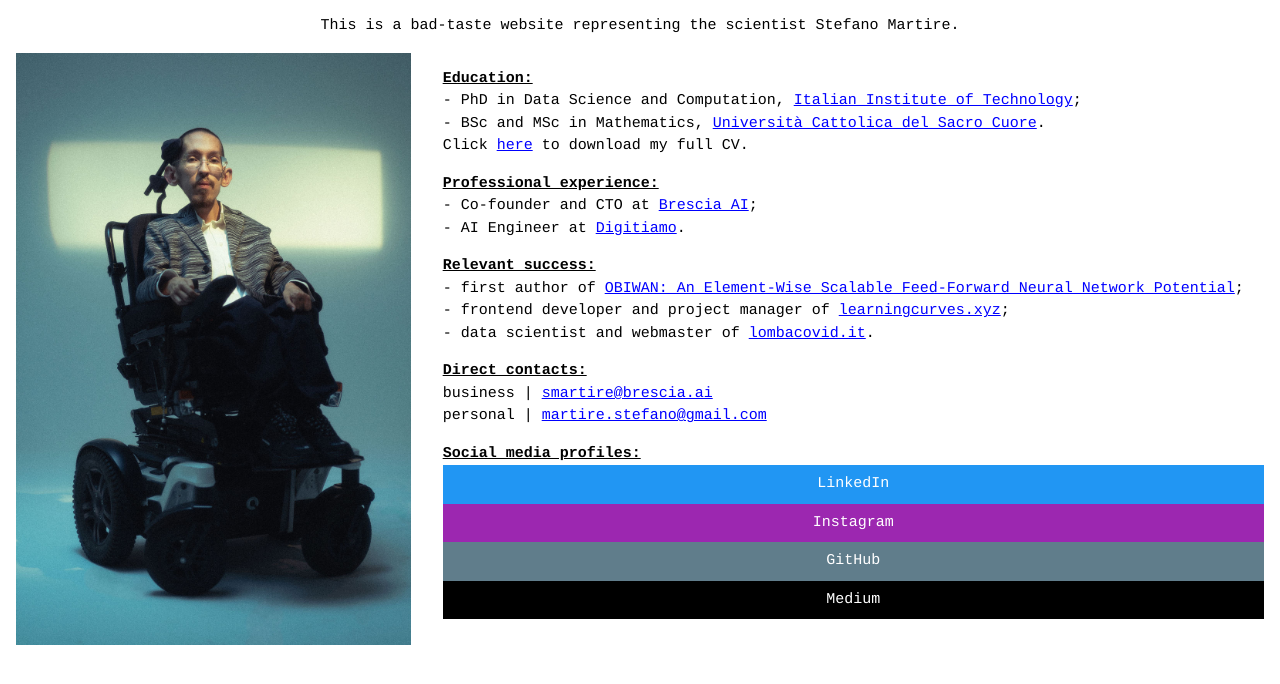
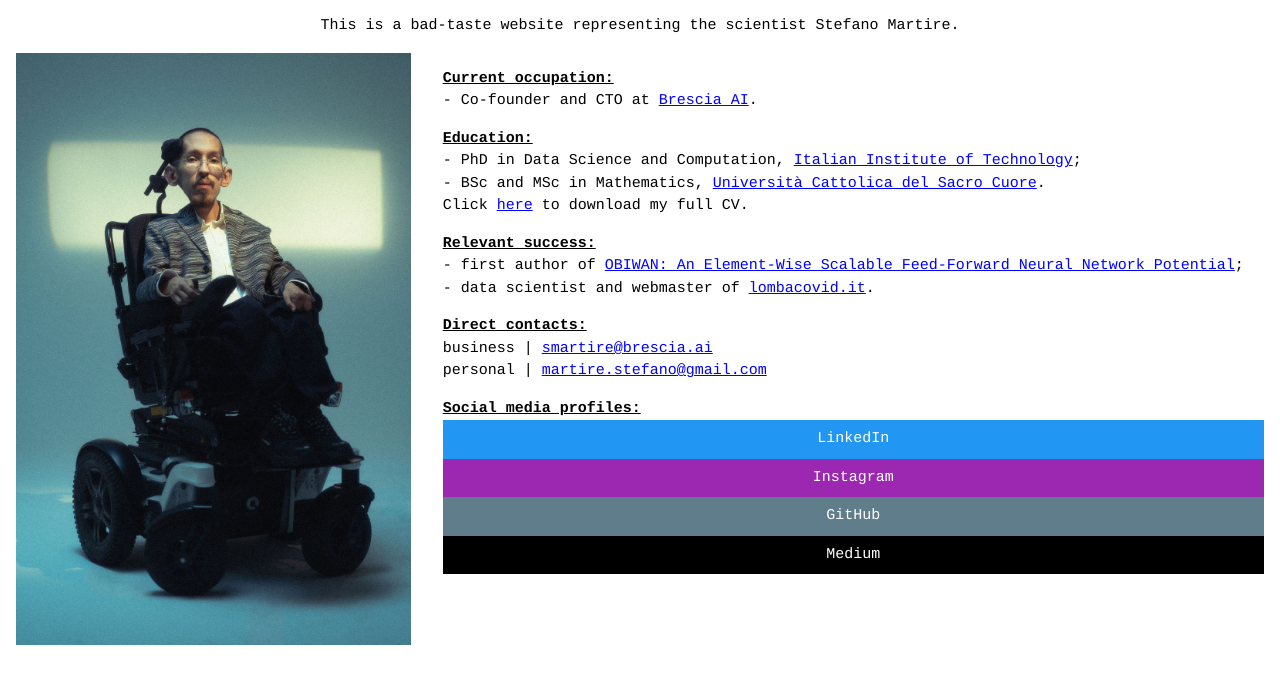
Before and after one commit to virtualmartire/personal-website, a plain HTML site: page frontend/index.html in a window 1280 px wide. Drawn offline with Linux system fonts and the light colour scheme.

Commit message:
ending digitiamo

```diff
--- a/frontend/index.html
+++ b/frontend/index.html
@@ -29,20 +29,18 @@
         <!-- Content -->
         <div class="w3-twothird w3-container">
             <p>
+            <div><b><u>Current occupation:</u></b></div>
+                <div>- Co-founder and CTO at <a href="https://www.brescia.ai" target="_blank">Brescia AI</a>.
+            </p>
+            <p>
+            <p>
             <div><b><u>Education:</u></b></div>
                 <div>- PhD in Data Science and Computation, <a href="https://www.iit.it" target="_blank">Italian Institute of Technology</a>;</div>
                 <div>- BSc and MSc in Mathematics, <a href="https://www.unicatt.eu" target="_blank">Universit&agrave; Cattolica del Sacro Cuore</a>.
                 <div>Click <a href="cv_martire.pdf" target="_blank">here</a> to download my full CV.</div>
             </p>
-            <p>
-            <div><b><u>Professional experience:</u></b></div>
-                <div>- Co-founder and CTO at <a href="https://www.brescia.ai" target="_blank">Brescia AI</a>;
-                <div>- AI Engineer at <a href="https://www.digitiamo.com" target="_blank">Digitiamo</a>.
-            </p>
-            <p>
             <div><b><u>Relevant success:</u></b></div>
                 <div>- first author of <a href="https://pubs.acs.org/doi/10.1021/acs.jctc.4c00342" target="_blank">OBIWAN: An Element-Wise Scalable Feed-Forward Neural Network Potential</a>;</div>
-                <div>- frontend developer and project manager of <a href="https://learningcurves.xyz" target="_blank">learningcurves.xyz</a>;</div>
                 <div>- data scientist and webmaster of <a href="https://lombacovid.it" target="_blank">lombacovid.it</a>.</div>
             </p>
             <p>
```
Also changed, not shown: 1 other file.
